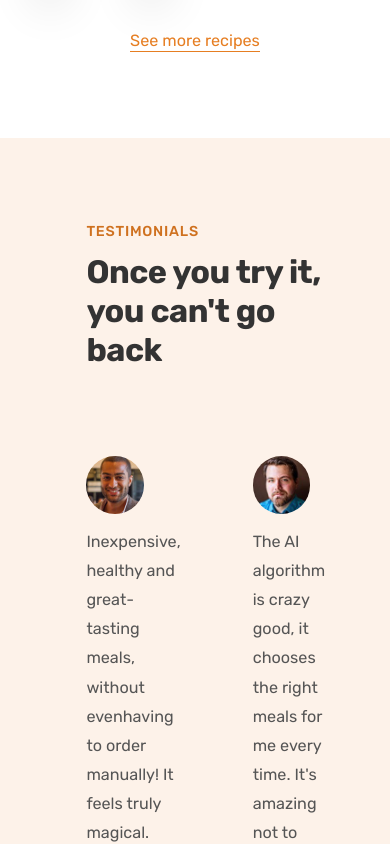
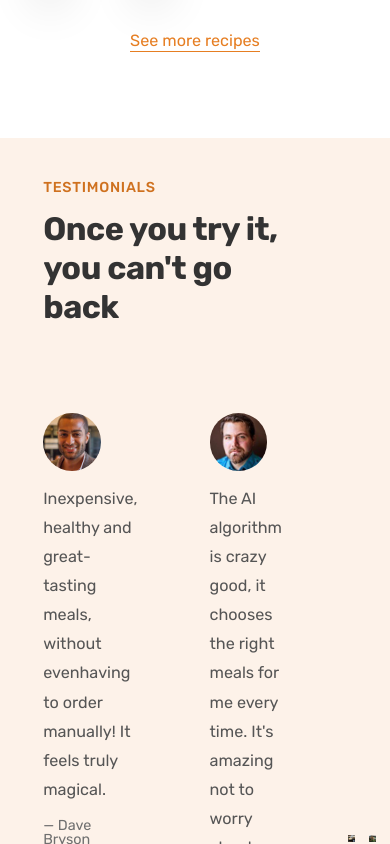
Before and after one commit to Euuphi/omnifood, a React (Create React App) app: page / in a window 390 px wide. Shown: the part 4020-4864 px from the top of the page. Built offline with nearby package versions, Linux system fonts and the light colour scheme.

Commit message:
Remove some padding from Testimonials on large tablets

```diff
--- a/src/components/Sections/Testimonials/Testimonials.js
+++ b/src/components/Sections/Testimonials/Testimonials.js
@@ -1,7 +1,7 @@
 import React from "react";
+import { useMediaQuery } from "@mui/material";
 
 // Images
-
 import dave from "../../../images/customers/dave.jpg";
 import ben from "../../../images/customers/ben.jpg";
 import steve from "../../../images/customers/steve.jpg";
@@ -14,8 +14,10 @@ import SectionHeading from "../../Headings/SectionHeading";
 import TestimonialItem from "./TestimonialItem";
 
 const Testimonials = () => {
+    const tabletScreen = useMediaQuery("(max-width: 75em)");
+
     return (
-        <Container padding="9.6rem">
+        <Container padding={tabletScreen ? "4.8rem" : "9.6rem"}>
             <SectionHeading
                 subheading="Testimonials"
                 secondaryHeading="Once you try it, you can't go back"
```
